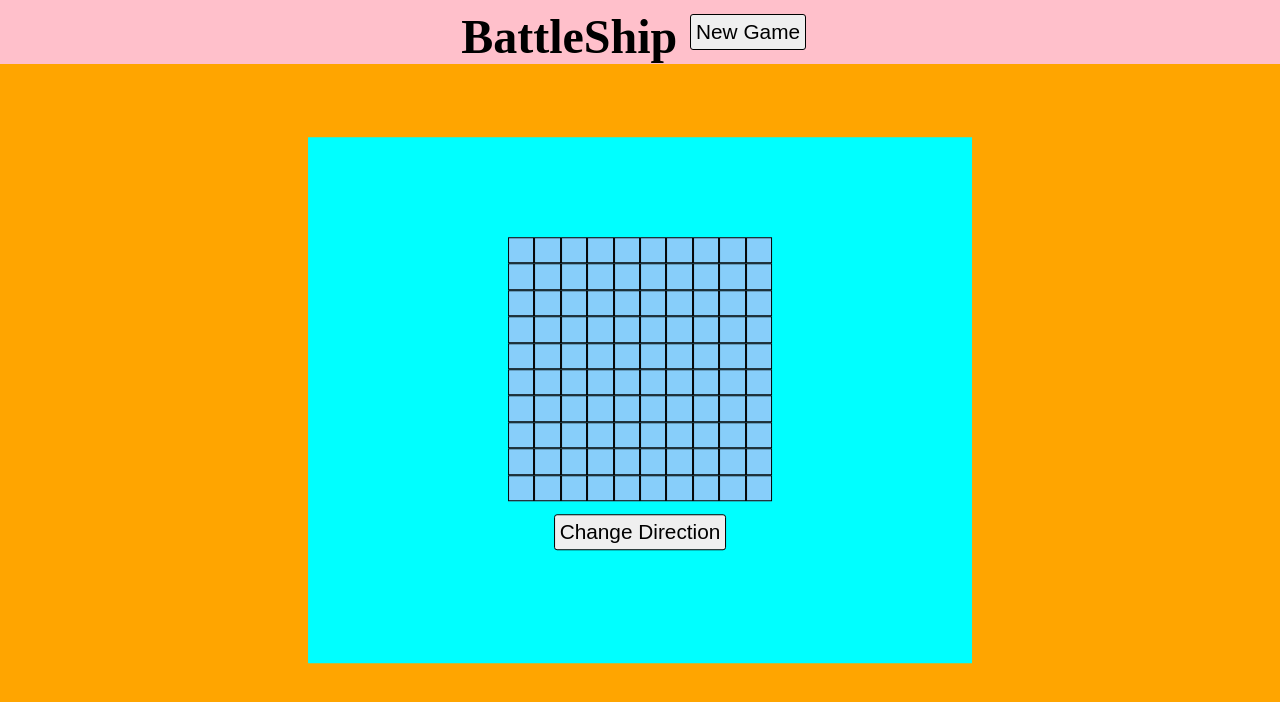
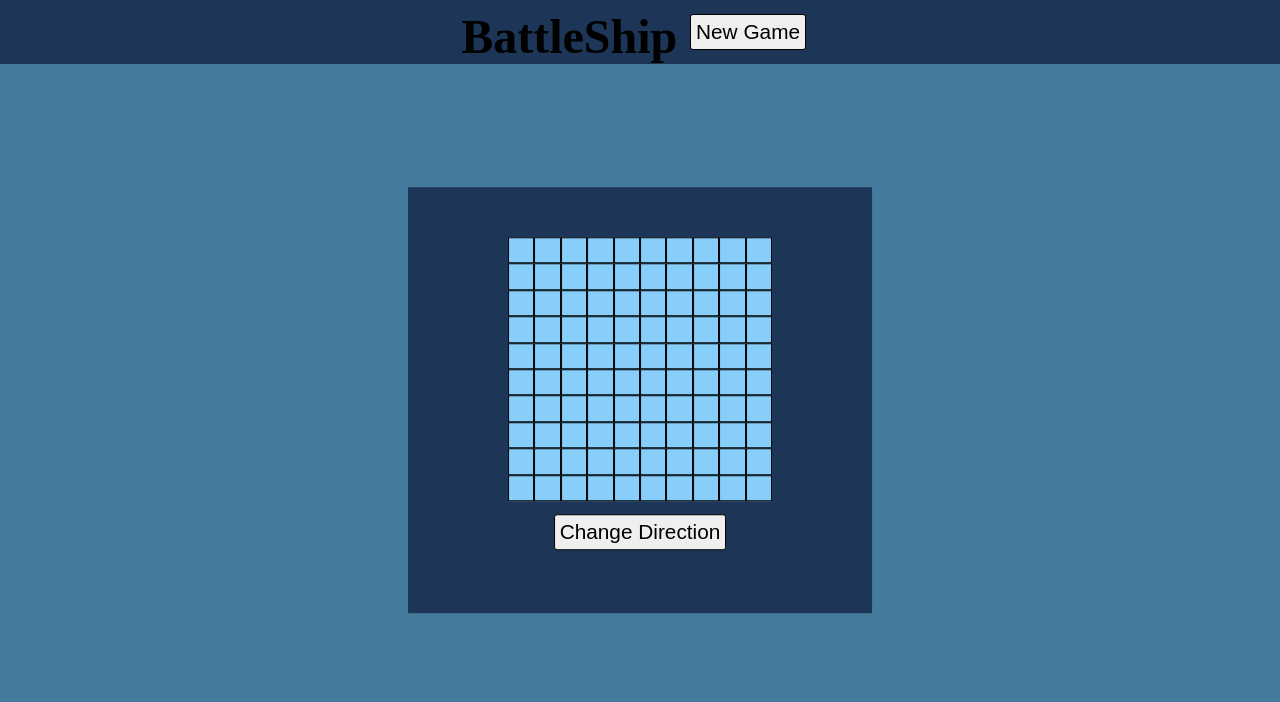
Before and after one commit to brycenbb/BattleShip, a website with bundled scripts: page index.html in a window 1280 px wide. Built offline with nearby package versions, Linux system fonts and the light colour scheme.

```diff
--- a/dom.js
+++ b/dom.js
@@ -6,7 +6,7 @@
   window.addEventListener('DOMContentLoaded', function () {
     let modal = document.querySelector('.startModal');
     modal.classList.add('show');
-    modal.style.padding = '100px 200px';
+    modal.style.padding = '50px 100px';
     let dirBtn = document.createElement('button');
     dirBtn.type = 'button';
     dirBtn.textContent = 'Change Direction';
@@ -67,6 +67,8 @@
   // console.log('start of placementEvent: ');
   // console.log(gameBoard.boardStatus());
   if (gameBoard.placeShip(x, y, loops, direction)) {
+    //TODO:write a function that takes in loops and displays a msg to the modal based on the loops count (ie: place your Xth ship!)
+
     // console.log('ship placed: ');
     loops--;
     // console.log('loops', loops);
--- a/index.html
+++ b/index.html
@@ -10,11 +10,12 @@
   </head>
   <body>
     <div class="startModal"></div>
-    <div class="endModal"></div>
     <div class="header">
       <h2>BattleShip</h2>
       <button type="button">New Game</button>
     </div>
+    <div id="messages"></div>
+
     <div class="container">
       <div class="playerBoard"></div>
       <div class="computerBoard"></div>
--- a/style.css
+++ b/style.css
@@ -10,11 +10,15 @@
   flex-direction: column;
   position: relative;
 }
-
+#messages {
+  width: 100vw;
+  height: 4rem;
+  background-color: #457b9d;
+}
 .header {
   width: 100%;
   height: 4rem;
-  background: pink;
+  background: #1d3557;
   display: flex;
   align-items: flex-end;
   justify-content: center;
@@ -33,7 +37,7 @@
 }
 .container {
   flex: 1;
-  background: orange;
+  background: #457b9d;
   display: flex;
   justify-content: center;
   align-items: center;
@@ -58,8 +62,7 @@
   height: 200px; */
 }
 
-.startModal,
-.endModal {
+.startModal {
   position: absolute;
   top: 50%;
   left: 50%;
@@ -67,7 +70,7 @@
   visibility: hidden;
   width: fit-content;
   height: fit-content;
-  background-color: aqua;
+  background-color: #1d3557;
   display: grid;
   place-items: center;
 }
```
